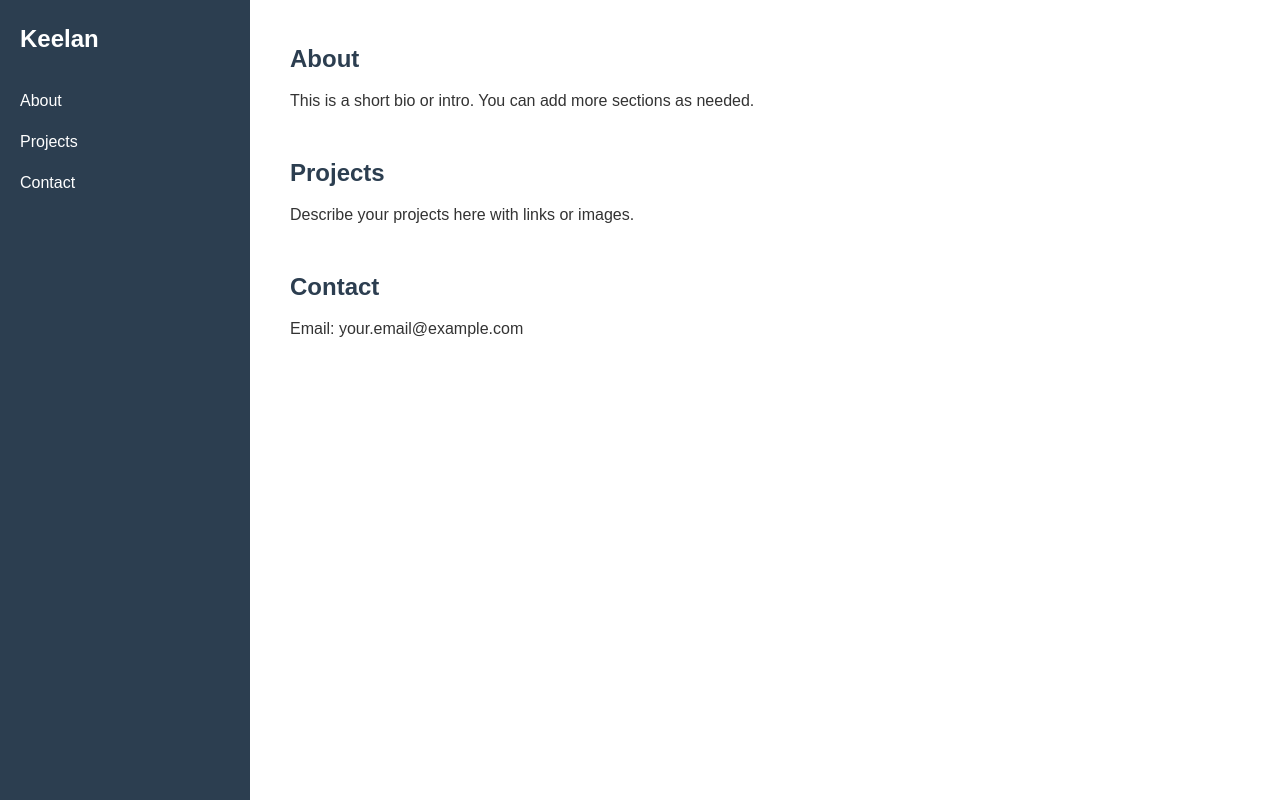
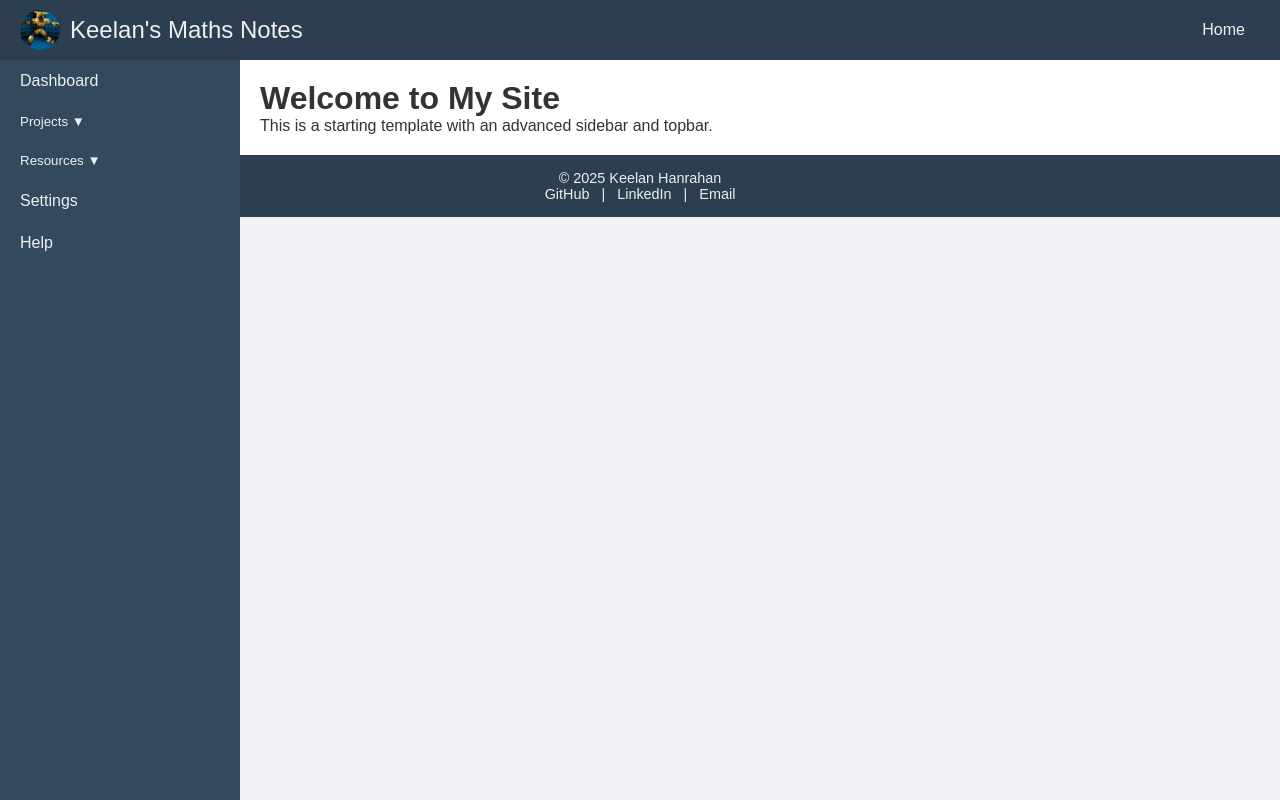
Before and after one commit to keelh/keelh.github.io, a plain HTML site: page index.html in a window 1280 px wide. Drawn offline with Linux system fonts and the light colour scheme.

Commit message:
Reformatting Website

```diff
--- a/index.html
+++ b/index.html
@@ -7,33 +7,65 @@
   <link rel="stylesheet" href="styles.css" />
 </head>
 <body>
-  <div class="container">
+
+   <!-- Top Title Bar -->
+  <header class="topbar">
+    <img src="Hadron-CRA-ezgif.com-webp-to-jpg-converter.jpg" alt="Logo" class="logo-img" />
+    <div class="logo">Keelan's Maths Notes</div>
+    <nav class="topnav">
+      <a href="#">Home</a>
+    </nav>
+    <button id="menu-toggle" class="hamburger">&#9776;</button>
+  </header>
+
+  <div class="layout">
+
+    <!-- Sidebar Navigation -->
     <aside class="sidebar">
-      <h1>Keelan</h1>
       <nav>
         <ul>
-          <li><a href="#about">About</a></li>
-          <li><a href="#projects">Projects</a></li>
-          <li><a href="#contact">Contact</a></li>
+          <li><a href="#">Dashboard</a></li>
+          <li class="dropdown">
+            <button class="dropbtn">Projects <span>▼</span></button>
+            <ul class="dropdown-content">
+              <li><a href="https://github.com/">GitHub</a></li>
+              <li><a href="https://gitlab.com/">GitLab</a></li>
+              <li><a href="#">Local Projects</a></li>
+            </ul>
+          </li>
+          <li class="dropdown">
+            <button class="dropbtn">Resources <span>▼</span></button>
+            <ul class="dropdown-content">
+              <li><a href="https://developer.mozilla.org/">MDN</a></li>
+              <li><a href="https://css-tricks.com/">CSS-Tricks</a></li>
+              <li><a href="#">Docs</a></li>
+            </ul>
+          </li>
+          <li><a href="#">Settings</a></li>
+          <li><a href="#">Help</a></li>
         </ul>
       </nav>
     </aside>
+
+    <!-- Main Content Area -->
     <main class="content">
-      <section id="about">
-        <h2>About</h2>
-        <p>This is a short bio or intro. You can add more sections as needed.</p>
-      </section>
+      <h1>Welcome to My Site</h1>
+      <p>This is a starting template with an advanced sidebar and topbar.</p>
+      <!-- More sections here -->
+    </main>
 
-      <section id="projects">
-        <h2>Projects</h2>
-        <p>Describe your projects here with links or images.</p>
-      </section>
+  </div>
 
-      <section id="contact">
-        <h2>Contact</h2>
-        <p>Email: your.email@example.com</p>
-      </section>
-    </main>
-  </div>
+  <!-- Footer -->
+  <footer class="footer">
+    <p>© 2025 Keelan Hanrahan</p>
+    <p>
+      <a href="https://github.com/keelh" target="_blank">GitHub</a> |
+      <a href="https://www.linkedin.com/in/keelanhan/" target="_blank">LinkedIn</a> |
+      <a href="mailto:keelanhanrahan12345@gmail.com">Email</a>
+    </p>
+  </footer>
+
+  <script src="script.js"></script>
 </body>
 </html>
--- /dev/null
+++ b/script.js
@@ -0,0 +1,13 @@
+// Toggle mobile sidebar
+document.getElementById('menu-toggle').addEventListener('click', function() {
+  document.querySelector('.sidebar').classList.toggle('open');
+});
+
+// Handle dropdown menus
+document.querySelectorAll('.dropbtn').forEach(btn => {
+  btn.addEventListener('click', function() {
+    const dropdown = this.nextElementSibling;
+    dropdown.style.display = dropdown.style.display === 'block' ? 'none' : 'block';
+    this.querySelector('span').textContent = dropdown.style.display === 'block' ? '▲' : '▼';
+  });
+});
--- a/styles.css
+++ b/styles.css
@@ -1,63 +1,139 @@
+/* Reset & Base */
 * {
+  margin: 0; padding: 0;
   box-sizing: border-box;
-  margin: 0;
-  padding: 0;
+}
+body {
+  font-family: Arial, sans-serif;
+  color: #333;
+  background: #f0f2f5;
 }
 
-body {
-  font-family: Arial, sans-serif;
-  line-height: 1.6;
-  background-color: #f7f7f7;
-  color: #333;
+/* Top Title Bar */
+.topbar {
+  position: fixed;
+  top: 0; left: 0; right: 0;
+  height: 60px;
+  background: #2c3e50;
+  display: flex;
+  align-items: center;
+  padding: 0 20px;
+  color: #ecf0f1;
+  z-index: 1000;
+}
+.topbar .logo {
+  font-size: 1.5rem;
+  flex: 1;
+}
+.topnav a {
+  margin-right: 15px;
+  text-decoration: none;
+  color: inherit;
+  transition: opacity 0.3s;
+}
+.topnav a:hover {
+  opacity: 0.7;
+}
+.hamburger {
+  display: none;
+  background: none;
+  border: none;
+  font-size: 1.5rem;
+  color: inherit;
 }
 
-.container {
+/* Layout */
+.layout {
   display: flex;
-  min-height: 100vh;
+  padding-top: 60px; /* offset for topbar */
 }
 
+/* Sidebar */
 .sidebar {
-  width: 250px;
-  background-color: #2c3e50;
-  color: white;
-  padding: 20px;
-  flex-shrink: 0;
+  width: 240px;
+  background: #34495e;
+  min-height: 100vh;
+  position: fixed;
+  top: 60px;
+  overflow-y: auto;
+  transition: transform 0.3s ease;
+}
+.sidebar nav ul {
+  list-style: none;
+}
+.sidebar nav a,
+.sidebar .dropbtn {
+  display: block;
+  padding: 12px 20px;
+  color: #ecf0f1;
+  text-decoration: none;
+  width: 100%;
+  text-align: left;
+  border: none;
+  background: none;
+  cursor: pointer;
+  transition: background 0.3s;
+}
+.sidebar nav a:hover,
+.sidebar .dropbtn:hover {
+  background: #3d5a73;
 }
 
-.sidebar h1 {
-  font-size: 24px;
-  margin-bottom: 30px;
+/* Dropdown Content */
+.dropdown-content {
+  display: none;
+  background: #3d5a73;
+}
+.dropdown-content a {
+  padding-left: 40px;
 }
 
-.sidebar ul {
-  list-style: none;
+/* Main Content */
+.content {
+  margin-left: 240px;
+  padding: 20px;
+  flex: 1;
+  background: #fff;
 }
 
-.sidebar ul li {
-  margin: 15px 0;
+/* Logo image in topbar */
+.logo-img {
+  height: 40px;
+  width: 40px;
+  border-radius: 50%;
+  object-fit: cover;
+  margin-right: 10px;
 }
 
-.sidebar ul li a {
-  color: white;
+/* Footer styling */
+.footer {
+  text-align: center;
+  padding: 15px;
+  background-color: #2c3e50;
+  color: #ecf0f1;
+  font-size: 0.9rem;
+}
+.footer a {
+  color: #ecf0f1;
   text-decoration: none;
-  transition: color 0.3s ease;
+  margin: 0 8px;
+}
+.footer a:hover {
+  text-decoration: underline;
 }
 
-.sidebar ul li a:hover {
-  color: #1abc9c;
+/* Responsive */
+@media (max-width: 768px) {
+  .sidebar {
+    transform: translateX(-100%);
+  }
+  .sidebar.open {
+    transform: translateX(0);
+  }
+  .hamburger {
+    display: block;
+  }
+  .content {
+    margin-left: 0;
+  }
 }
-
-.content {
-  flex: 1;
-  padding: 40px;
-  background-color: white;
-}
-
-.content section {
-  margin-bottom: 40px;
-}
-
-.content h2 {
-  color: #2c3e50;
-  margin-bottom: 10px;
-}
```
Also changed, not shown: Hadron-CRA-ezgif.com-webp-to-jpg-converter.jpg (added).
